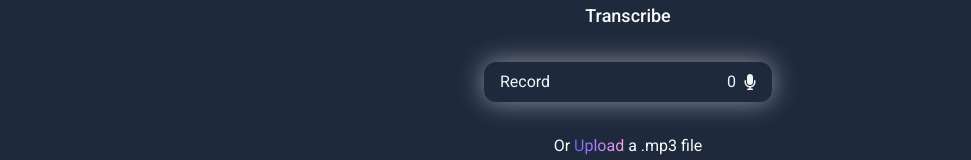
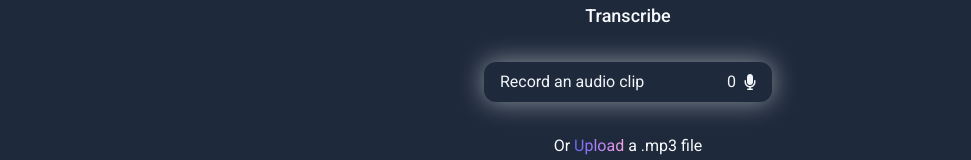
Before and after one commit to mohitkothari-dev/Kili, a React (Vite) app: page / in a window 1280 px wide. Shown: the part 385-545 px from the top of the page, without its empty margins (12-983 px from the left). Built offline with nearby package versions, Linux system fonts and the light colour scheme; what tailwindcss-animated would draw is missing.

Commit message:
record button updation

```diff
--- a/src/components/HomePage.jsx
+++ b/src/components/HomePage.jsx
@@ -77,7 +77,7 @@ const HomePage = ({ setFile, setAudioStream }) => {
         <FeatureList elements={features} />
       </h3>
       <button onClick={recordingStatus === 'recording' ? stopRecording : startRecording} className='specialBtn px-4 py-2 rounded-xl flex items-center text-base justify-between gap-4 mx-auto w-72 max-w-full my-4'>
-        <p>{recordingStatus === 'inactive' ? 'Record' : 'Stop recording'}</p>
+        <p>{recordingStatus === 'inactive' ? 'Record an audio clip' : 'Stop recording'}</p>
         <div className='flex items-center gap-2'>
           {duration && (
             <p className='text-sm'>{duration}s</p>
```
